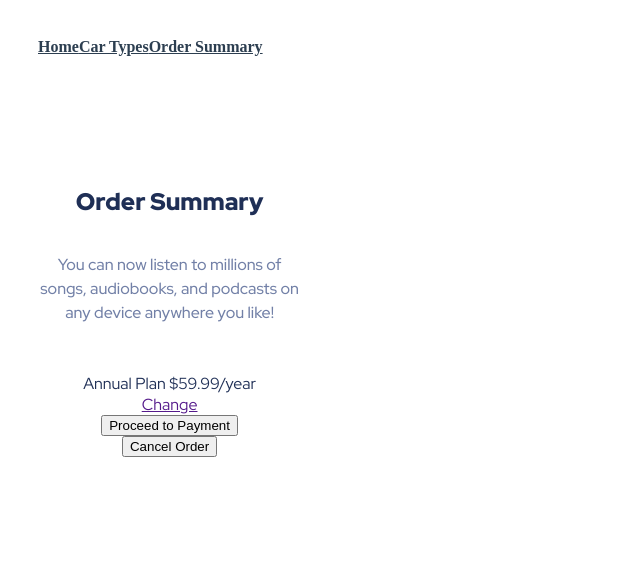
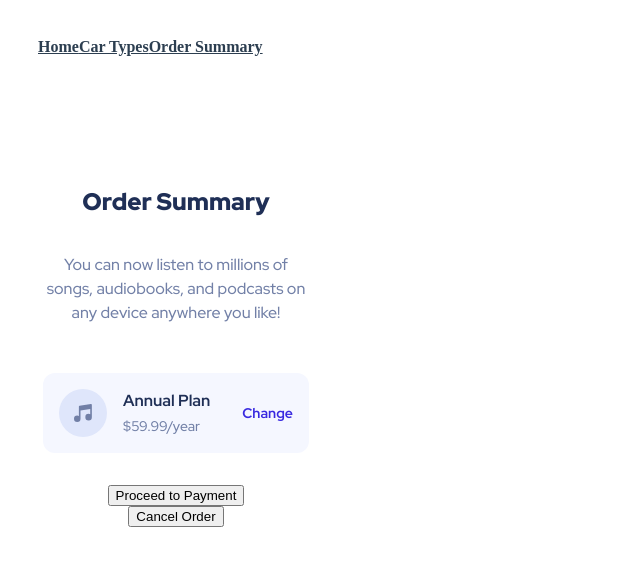
Before and after one commit to MariykaUA/oni-shop, a Nuxt app: page /OrderSummary in a window 1280 px wide. Shown: the top 566 px of the page, without its empty margins (0-640 px from the left). Built offline with nearby package versions, Linux system fonts and the light colour scheme.

Commit message:
annual plan component

```diff
--- a/components/AnnualPlan.vue
+++ b/components/AnnualPlan.vue
@@ -1,14 +1,94 @@
+<script lang="ts">
+import { defineComponent, ref } from 'vue';
+import iconMusic from '../assets/icon-music.svg';
+
+interface Plan {
+    imgSrc: string,
+    title: string,
+    price: number,
+    }
+
+export default defineComponent({
+    setup () {
+const AnnualPlan = ref<Plan>({
+    imgSrc: iconMusic,
+    title: 'Annual Plan',
+    price: 59.99,
+});
+
+        return {
+            AnnualPlan,
+        };
+    },
+});
+
+
+</script>
+
 <template>
     <div class="annual-plan">
-        Annual Plan
-        $59.99/year
+        <div class="plan-img-text">
+            <img :src="AnnualPlan.imgSrc" alt="Annual Plan">
+            <div>
+                <h3>{{ AnnualPlan.title }}</h3>
+                <p>${{ AnnualPlan.price }}/year</p>
+            </div>
+        </div>
+        <a href="">Change</a>
     </div>
-    <a href="">Change</a>
  </template>
 
-<style scoped>
+<style lang="scss" scoped>
     .annual-plan {
-        color: hsl(223, 47%, 23%);
+        background-color:hsl(225, 100%, 98%);
+        border-radius: 12px;
+        display: flex;
+        gap: 1rem;
+        flex-direction: row;
+        justify-content: space-between;
+        align-items: center;
         margin-top: 2rem;
+        margin-bottom: 2rem;
+
+
+        .plan-img-text {
+            display: flex;
+            text-align: left;
+            align-items: center;
+        }
+
+
+        h3 {
+            color: hsl(223, 47%, 23%);
+            font-size: 16px;
+            font-weight: 700;
+            margin: 0;
+            margin-bottom: 6px;
+        }
+
+        p {
+            color: hsl(224, 23%, 55%);
+            font-size: 14px;
+            font-weight: 500;
+            margin: 0;
+        }
+
+        img {
+            width: 3rem;
+            padding: 1rem;
+        }
+
+        a {
+            color: hsl(245, 75%, 52%);
+            font-size: 14px;
+            font-weight: 700;
+            text-decoration: none;
+            padding: 1rem;
+            cursor: pointer;
+
+            &:hover {
+                text-decoration: underline;
+            }
+        }
     }
 </style>
--- a/pages/OrderSummary.vue
+++ b/pages/OrderSummary.vue
@@ -38,7 +38,7 @@ $desktop-screen: 1440px;
     margin-top: 3rem;
     padding: 2rem;
     background-color: rgba(255, 255, 255, 0.877);
-    width: 16.2rem;
+    width: 17rem;
 
     h2 {
         color: hsl(223, 47%, 23%);
```
